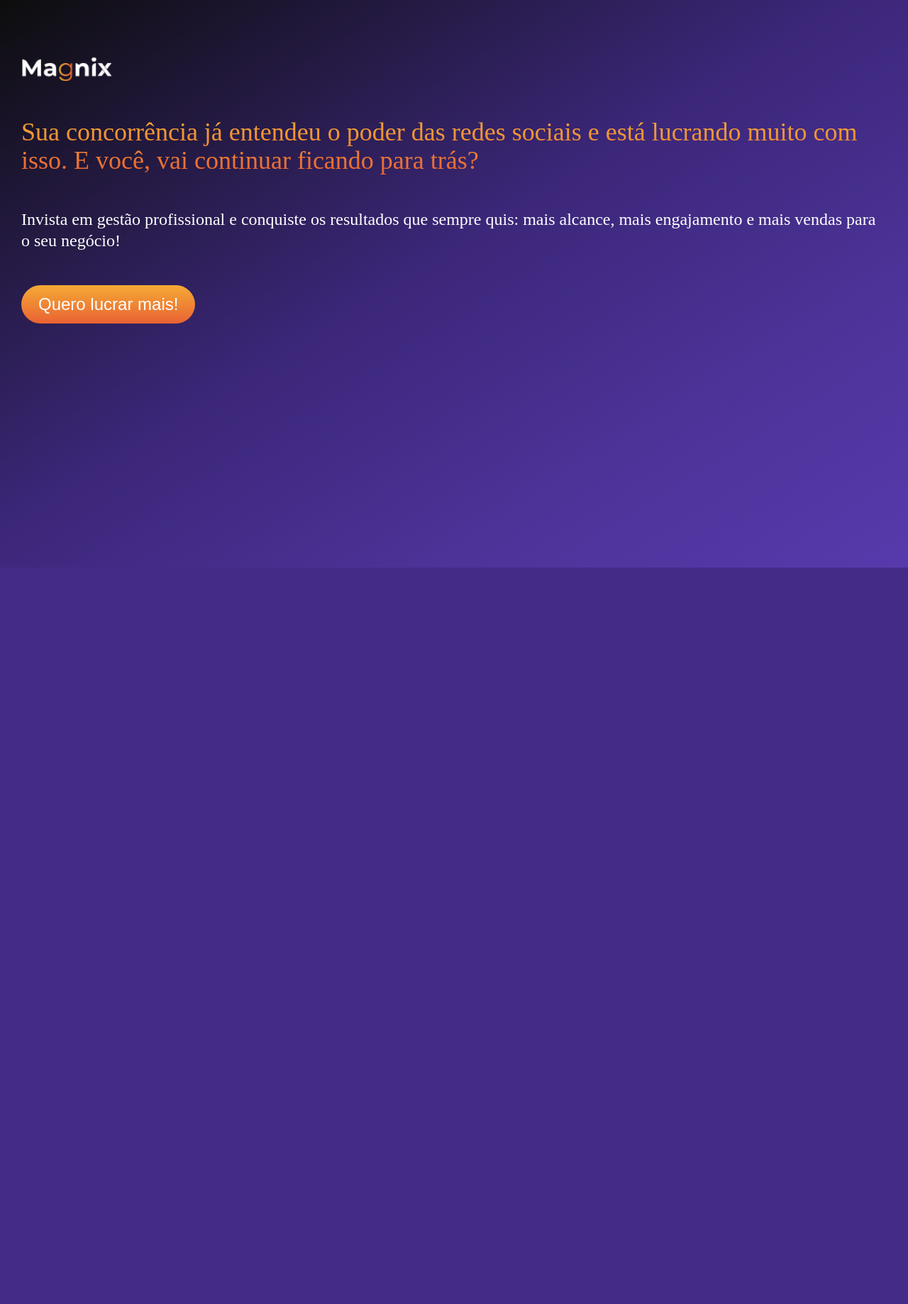
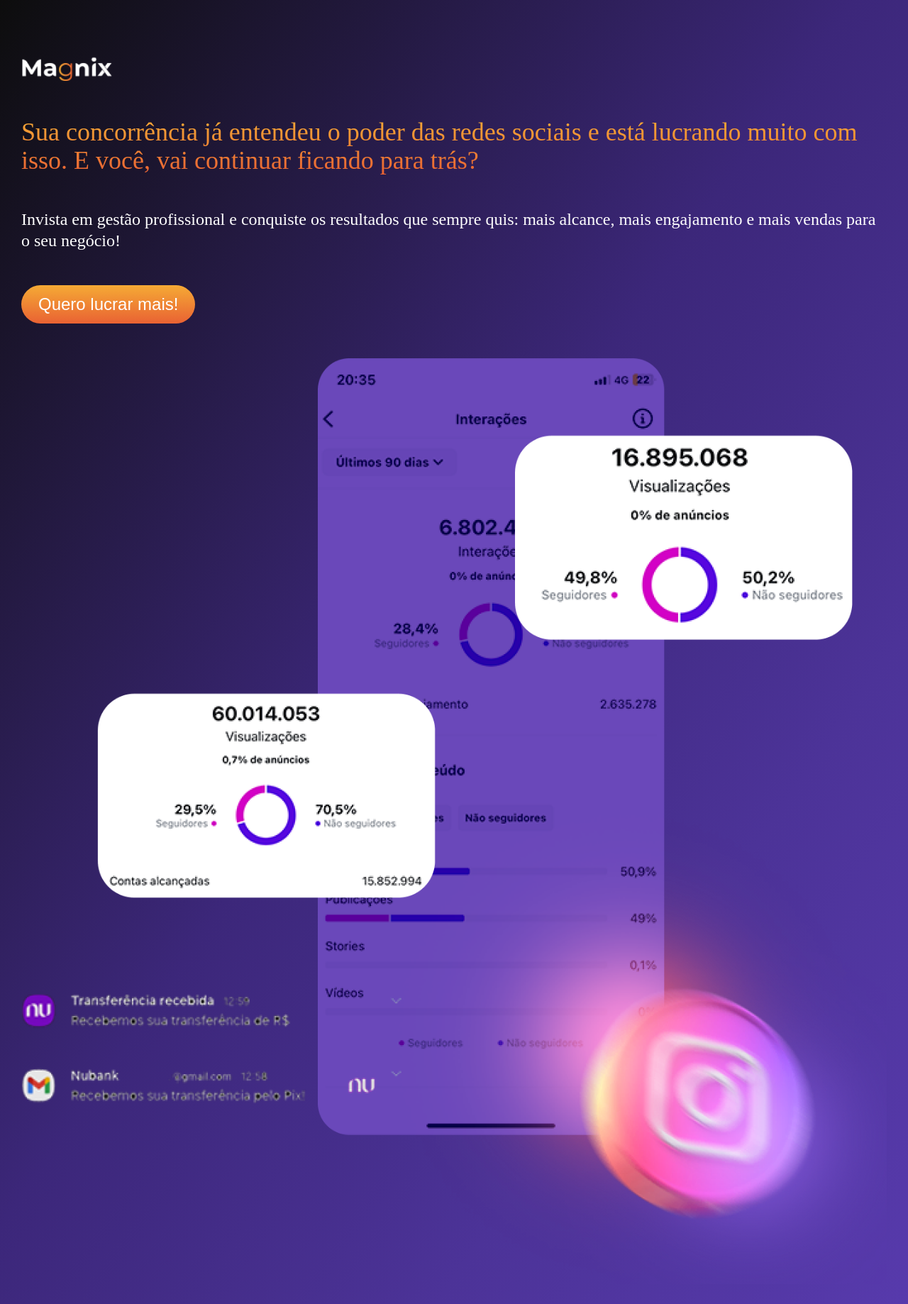
Before and after one commit to pedroeuzebiodev/agenciamagnix.com, a PHP site: page / in a window 1280 px wide. Shown: the whole page at 71% size. Before the commit the page ends 800 px from the top, so only its background shows below. Run offline with PHP 8.4, Linux system fonts and the light colour scheme.

Commit message:
Adiciona imagem de Insights na Seção de Início

```diff
--- a/index.html
+++ b/index.html
@@ -58,6 +58,8 @@
             </h2>
 
             <button type="button">Quero lucrar mais!</button>
+
+            <img src="./src/assets/insights.png" alt="Insights" />
           </div>
         </section>
       </main>
--- a/src/css/index.css
+++ b/src/css/index.css
@@ -87,4 +87,10 @@ body * {
   border-radius: 9999px;
 
   padding: 1.2rem 2.4rem;
+
+  margin-bottom: 4.8rem;
 }
+
+#app #home-section img {
+  width: 100%;
+}
```
Also changed, not shown: src/assets/insights.png (added).
